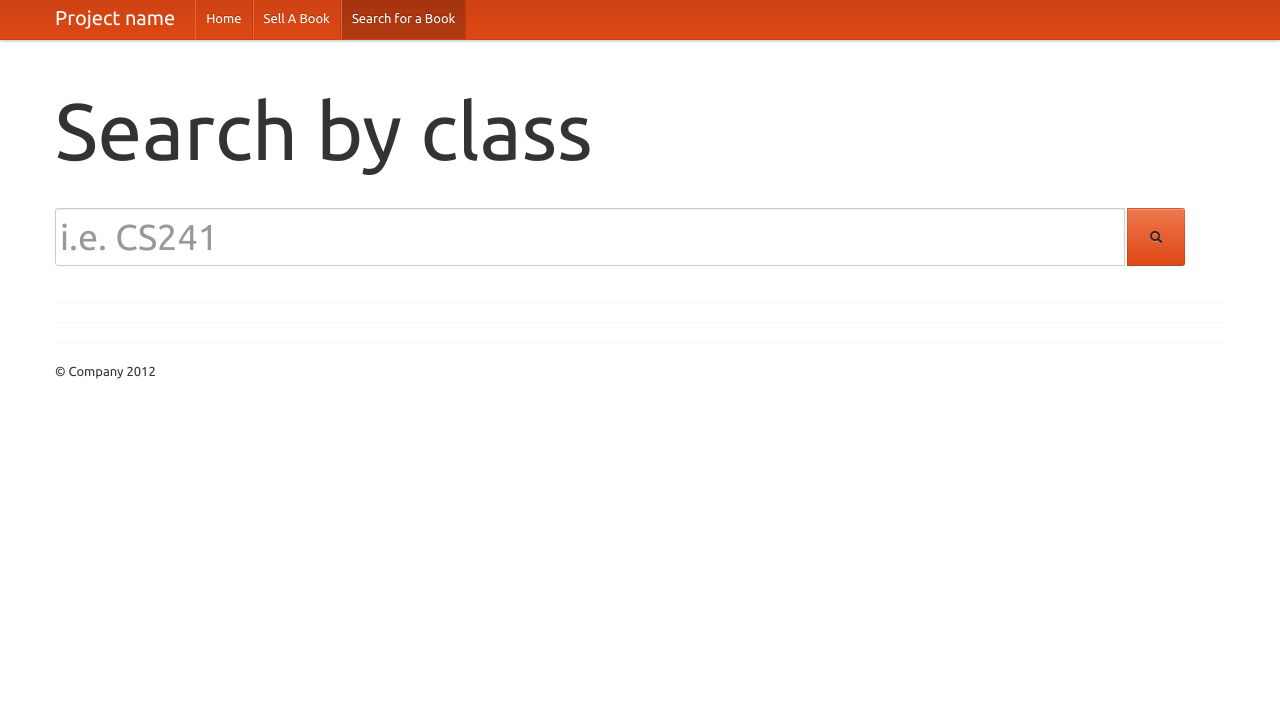
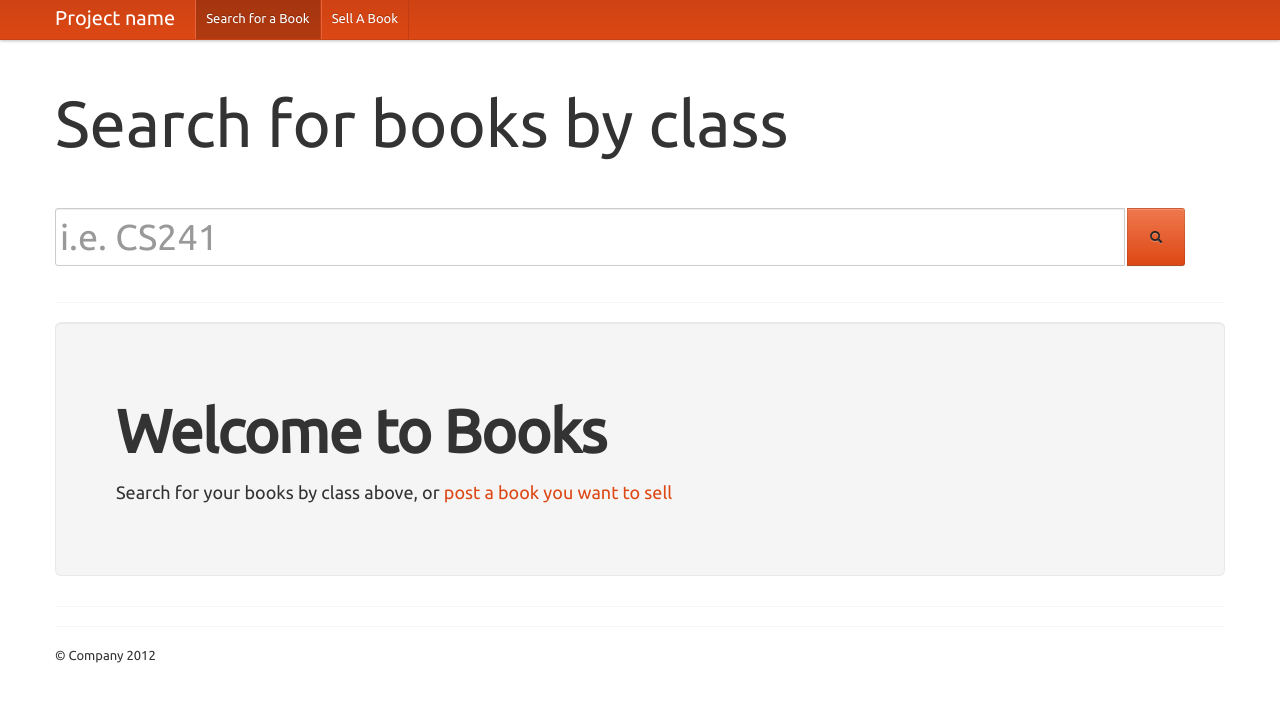
Before and after one commit to Satshabad/theBooklistr-website, a Django app: template templates/search.html in a window 1280 px wide. Shown: the top 702 px of the page. Run offline with Django 3.2, Linux system fonts and the light colour scheme; the template is opened without the code that fills it, so the values that code supplies are empty; some libraries are stand-ins or nearby versions.

Commit message:
removed "home" page, replaced with search page

```diff
--- a/app/views.py
+++ b/app/views.py
@@ -44,11 +44,6 @@ def messageSent(request):
     message = 'The seller now has your email address and may contact you'
     c = RequestContext(request, { 'pagename':pagename, 'title':title,  'message':message} )
     return render_to_response("titleandmessage.html", c)
-
-def index(request):
-    form = ContactSellerForm()
-    c = RequestContext(request, {'form':form})
-    return render_to_response("hero.html", c)
 
 def delete(request):
     if request.method == 'GET':
--- a/hellodjango/urls.py
+++ b/hellodjango/urls.py
@@ -16,11 +16,9 @@ urlpatterns = patterns('',
     # url(r'^admin/', include(admin.site.urls)),
 
 
-    url(r'^$', 'app.views.index'),
+    url(r'^$', 'app.views.search', name='search'),
     url(r'^sell$', 'app.views.sell', name='sell'),
     url(r'^search$', 'app.views.search', name='search'),
-    url(r'^about$', 'app.views.about', name='about'),
-    url(r'^contact$', 'app.views.contact', name='contact'),
     url(r'^thanks$', 'app.views.thanks', name='thanks'),
     url(r'^contactseller$', 'app.views.contactseller', name='contactseller'),
     url(r'^delete$', 'app.views.delete', name='delete'),
--- a/templates/search.html
+++ b/templates/search.html
@@ -1,35 +1,20 @@
 {% extends "searchbase.html" %}
 {% load bootstrap %}
-{% block content %}
-		<!-- main content -->
+{% block content %} <!-- main content -->
+{% if not books %}
 <div class="container">
+	<div class="hero-unit">
 		<div class="row">
-				<div id="main-title" class="span8">
-					<h1>Search by class</h1>
+			<div class="span12">
+				<h1>Welcome to Books</h1>
+				<p>
+					Search for your books by class above, or <a href="/sell" >post a book you want to sell</a>
+				</p>
+			</div>
+			<hr>
 		</div>
 	</div>
-			<br>
-			<div class="row">
-				<div class="span12">
-					<div id="search-area">
-						<form class="form-search" method="GET" action="/search">
-							<div class="control-group">
-								<div class="controls">
-									<div id="search-box" class="input-append">
-										<input id="id_q" name="q" type="text" placeholder="i.e. CS241" class="span11 input-large">
-										<button class="btn btn-primary" type="submit">
-											<i class="icon-search"></i><span class="visuallyhidden">Search</span>
-										</button>
-									</div>
-								</div>
-							</div>
-						</form>
-					</div>
-				</div>
-			</div>
-			<hr>
-			<p>
-			</p>
+	{% endif %} <p></p>
 	<!-- begin search results -->
 	{% for book in books %}
 	<div class = "row well">
@@ -76,9 +61,9 @@
 							<div class="span3">
 								<input class="btn btn-primary btn-large" type="submit" value="Contact Seller">
 							</div>
-									<input type="hidden" value="{{ post.id }}" name="postid"></input>
+							<input type="hidden" value="{{ post.id }}" name="postid">
+							</input>
 						</form>
-
 					</div>
 				</div>
 			</ul>
--- a/templates/searchbase.html
+++ b/templates/searchbase.html
@@ -1,11 +1,9 @@
 <!DOCTYPE html>
 <html xmlns="http://www.w3.org/1999/xhtml" xml:lang="en" lang="en">
-
 	<head>
 		<title>Buy</title>
 		<meta http-equiv="content-type" content="text/html;charset=utf-8" />
 		<meta name="viewport" content="width=device-width, initial-scale=1.0">
-
 		<!-- Le styles -->
 		<link href="../static/css/bootstrap.css" rel="stylesheet">
 		<style type="text/css">
@@ -14,82 +12,103 @@
 				padding-bottom: 40px;
 			}
 			#search #search-area #search-box button {
-            height:58px;
-            width:58px;
+				height: 58px;
+				width: 58px;
 			}
 			#search #search-area #search-box input {
-           height:48px;
-           line-height:1.5;
-           font-size:36px;
+				height: 48px;
+				line-height: 1.5;
+				font-size: 36px;
 			}
-
-       .visuallyhidden{
-            height:1px;
-            width:1px;
-            margin:-1px;
-            padding:0;
-            border:0;
-            clip:rect(0 0 0 0);
-            position:absolute;
-            overflow:hidden;
+			.visuallyhidden {
+				height: 1px;
+				width: 1px;
+				margin: -1px;
+				padding: 0;
+				border: 0;
+				clip: rect(0 0 0 0);
+				position: absolute;
+				overflow: hidden;
 			}
-
-       #search #main-title{
-            margin-top:30px;
+			#search #main-title {
+				margin-top: 30px;
 			}
-
-        #search #main-title h1{
-            font-weight:300;
-            font-size:80px;
-            height:100px;
-            line-height:1;
+			#search #main-title h1 {
+				font-weight: 300;
+				font-size: 65px;
+				height: 100px;
+				line-height: 1;
 			}
 
 		</style>
 		<link href="../static/css/bootstrap-responsive.css" rel="stylesheet">
-
 		<!-- Le HTML5 shim, for IE6-8 support of HTML5 elements -->
 		<!--[if lt IE 9]>
 		<script src="http://html5shim.googlecode.com/svn/trunk/html5.js"></script>
 		<![endif]-->
-
 		<!-- Le fav and touch icons -->
 		<link rel="shortcut icon" href="../static/ico/favicon.ico">
 		<link rel="apple-touch-icon-precomposed" sizes="144x144" href="../static/ico/apple-touch-icon-144-precomposed.png">
 		<link rel="apple-touch-icon-precomposed" sizes="114x114" href="../static/ico/apple-touch-icon-114-precomposed.png">
 		<link rel="apple-touch-icon-precomposed" sizes="72x72" href="../static/ico/apple-touch-icon-72-precomposed.png">
 		<link rel="apple-touch-icon-precomposed" href="../static/ico/apple-touch-icon-57-precomposed.png">
-
 	</head>
-
 	<body id="search">
 		<div class="navbar navbar-fixed-top">
 			<div class="navbar-inner">
 				<div class="container">
-                <a class="btn btn-navbar" data-toggle="collapse" data-target=".nav-collapse">
-                    <span class="icon-bar"></span>
-                    <span class="icon-bar"></span>
-                    <span class="icon-bar"></span>
-                </a>
+					<a class="btn btn-navbar" data-toggle="collapse" data-target=".nav-collapse"> <span class="icon-bar"></span> <span class="icon-bar"></span> <span class="icon-bar"></span> </a>
 					<a class="brand" href="#">Project name</a>
 					<div class="nav-collapse">
 						<ul class="nav">
-                        <li><a href="/">Home</a></li>
-                        <li><a href="/sell">Sell A Book</a></li>
-                        <li class="active"><a href="/search">Search for a Book</a></li>
-                        </li>                    </ul>
+							<li class="active">
+								<a href="/search">Search for a Book</a>
+							</li>
+							<li>
+								<a href="/sell">Sell A Book</a>
+							</li>
+							</li>
+						</ul>
 					</div><!--/.nav-collapse -->
 				</div>
 			</div>
-    </div> <!--/End navbar section -->
-
+		</div>
+		<!--/End navbar section -->
+		<div class="container">
+			<div class="row">
+				<div id="main-title" class="span8">
+					<h1>Search for books by class</h1>
+				</div>
+			</div>
+			<br>
+			<div class="row">
+				<div class="span12">
+					<div id="search-area">
+						<form class="form-search" method="GET" action="/search">
+							<div class="control-group">
+								<div class="controls">
+									<div id="search-box" class="input-append">
+										<input id="id_q" name="q" type="text" placeholder="i.e. CS241" class="span11 input-large">
+										<button class="btn btn-primary" type="submit">
+											<i class="icon-search"></i><span class="visuallyhidden">Search</span>
+										</button>
+									</div>
+								</div>
+							</div>
+						</form>
+					</div>
+				</div>
+			</div>
+			<hr>
 			{% block content %}{% endblock %}
-
 			<hr>
 			<footer>
-      <p>&copy; Company 2012</p>
+				<p>
+					&copy; Company 2012
+				</p>
 			</footer>
-    </div> <!-- /container -->
+		</div>
+		<!-- /container -->
 		<!-- Le javascript
 		================================================== -->
 		<!-- Placed at the end of the document so the pages load faster -->
@@ -106,9 +125,5 @@
 		<script src="../static/js/bootstrap-collapse.js"></script>
 		<script src="../static/js/bootstrap-carousel.js"></script>
 		<script src="../static/js/bootstrap-typeahead.js"></script>
-
-
-
 	</body>
-
 </html>
```
Also changed, not shown: templates/base.html (+3 -6 lines), templates/search-selection.html (+0 -25 lines). Lines whose indentation alone changed are shown as unchanged.
